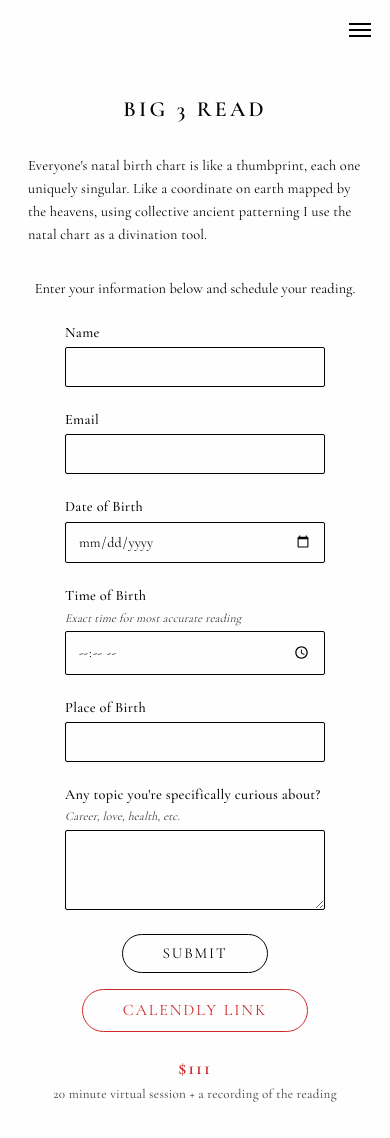
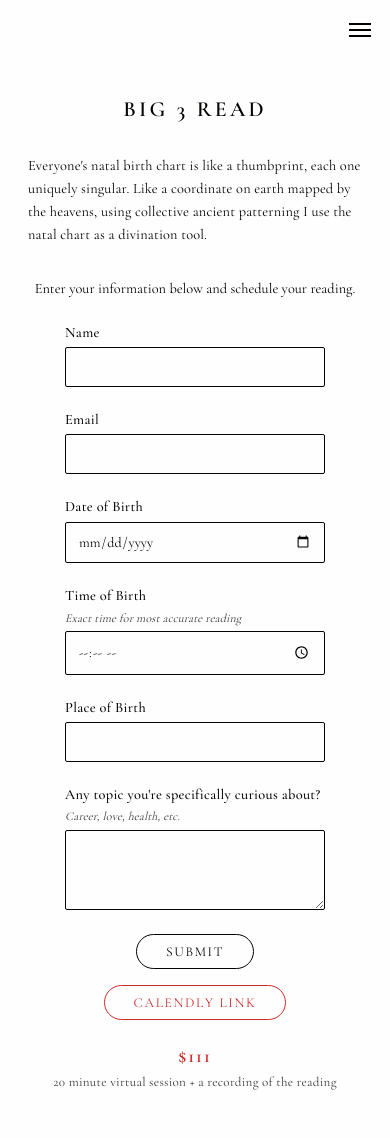
Before and after one commit to lgneubauer/lydiagrace, a Next.js app: page /astro-reading in a window 390 px wide. Shown: the top 1138 px of the page. Built offline with nearby package versions, Linux system fonts and the light colour scheme.

Commit message:
make astro buttons smaller

```diff
--- a/app/subpage.css
+++ b/app/subpage.css
@@ -682,13 +682,13 @@
 .astro__calendly {
   display: inline-block;
   font-family: var(--font-serif);
-  font-size: clamp(1rem, 2.5vw, 1.15rem);
+  font-size: clamp(0.95rem, 2vw, 1.05rem);
   font-weight: 400;
   letter-spacing: 0.12em;
   text-transform: uppercase;
   color: #cf2a2a;
   text-decoration: none;
-  padding: 0.65rem 2.5rem;
+  padding: 0.6rem 2.5rem;
   border: 1.5px solid #cf2a2a;
   border-radius: 50px;
   transition: all var(--transition-smooth);
@@ -725,6 +725,16 @@
 
   .astro__cta {
     margin-top: 1rem;
+  }
+
+  .astro__submit {
+    font-size: 0.85rem;
+    padding: 0.5rem 1.8rem;
+  }
+
+  .astro__calendly {
+    font-size: 0.85rem;
+    padding: 0.5rem 1.8rem;
   }
 }
 
```
